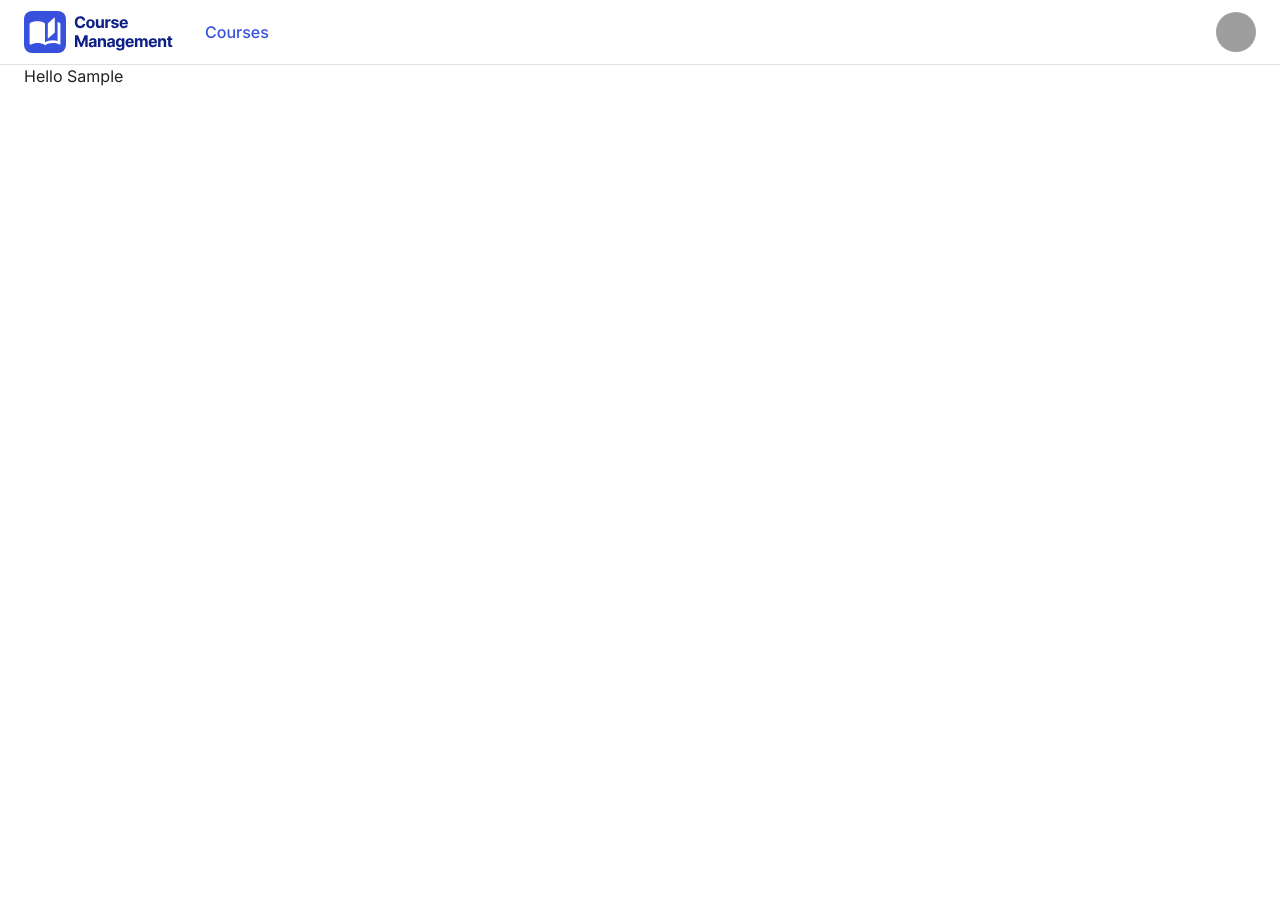
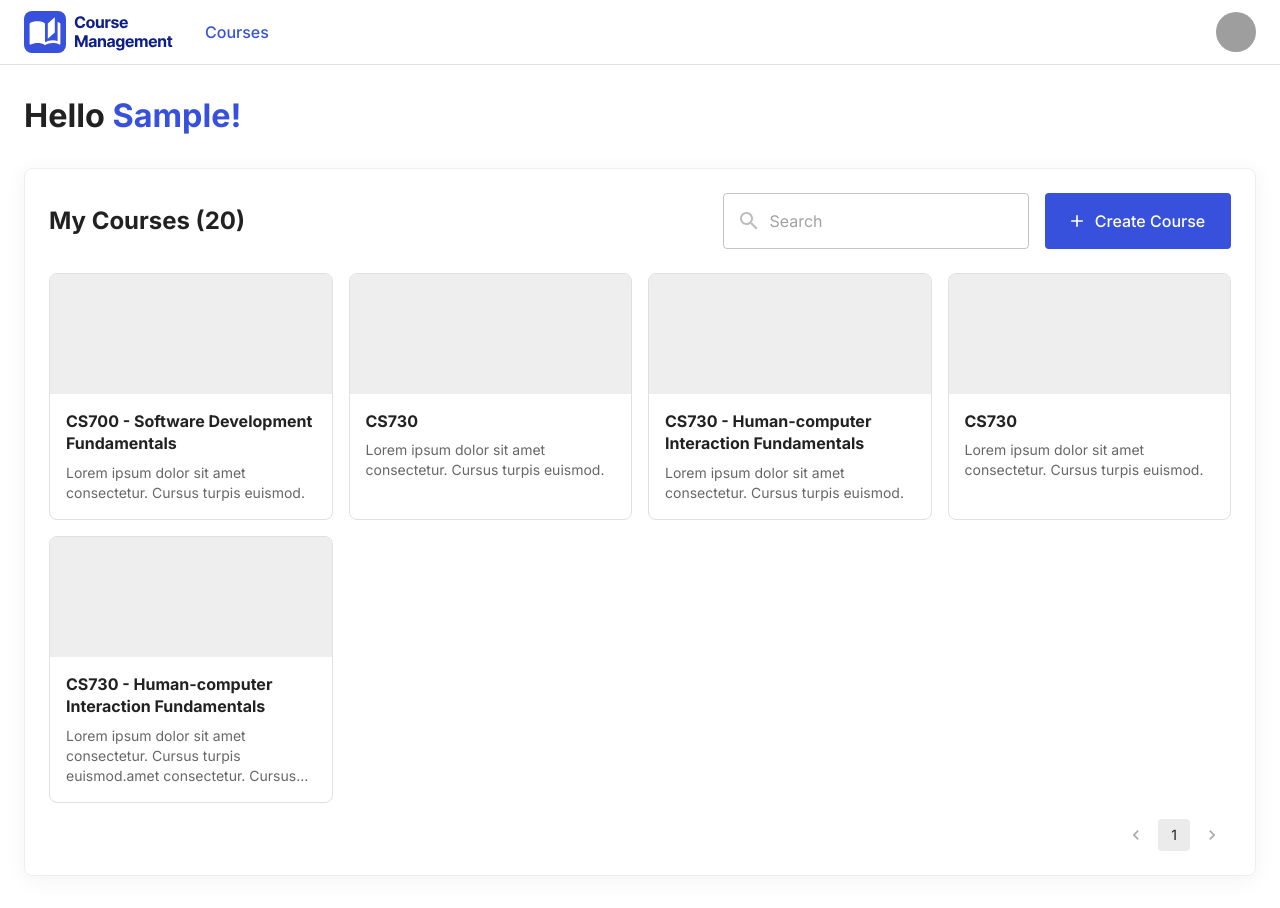
Before and after one commit to pelu-mi/Project-CoMS, a React (Vite) app in the folder client/: page / in a window 1280 px wide. Before the commit the page ends 800 px from the top, so only its background shows below. Built offline with nearby package versions, Linux system fonts and the light colour scheme; sample sign-in values are in the browser's storage; grey boxes are pictures that could not be loaded.

Commit message:
add course list page

```diff
--- /dev/null
+++ b/client/src/components/CourseCard/CourseCard.jsx
@@ -0,0 +1,86 @@
+import {
+  Box,
+  CardActionArea,
+  CardContent,
+  CardMedia,
+  Typography,
+  useTheme,
+} from "@mui/material";
+import EditIcon from "@mui/icons-material/Edit";
+import PropTypes from "prop-types";
+import { StyledCard, StyledIconWrapper } from "./CourseCard.styled";
+import { useUser } from "context";
+import { ROLES } from "constants/role";
+
+export const CourseCard = ({ image = "", title, description }) => {
+  const theme = useTheme();
+  const { user } = useUser();
+  return (
+    <StyledCard elevation={0}>
+      <CardActionArea
+        sx={{
+          height: "100%",
+          display: "flex",
+          flexDirection: "column",
+          justifyContent: "flex-start",
+        }}
+        disableRipple
+      >
+        <Box width="100%" position="relative">
+          <CardMedia
+            image={image}
+            title={title}
+            sx={{
+              height: 120,
+              width: "100%",
+              background: !image ? theme.palette.grey[200] : "none",
+            }}
+          />
+
+          {user.role === ROLES.instructor && (
+            <StyledIconWrapper variant="outlined">
+              <EditIcon color="primary" />
+            </StyledIconWrapper>
+          )}
+        </Box>
+
+        <CardContent sx={{ width: "100%" }}>
+          <Typography
+            mb={1}
+            variant="body1"
+            fontWeight={600}
+            lineHeight={1.4}
+            sx={{
+              overflow: "hidden",
+              textOverflow: "ellipsis",
+              display: "-webkit-box",
+              WebkitLineClamp: "2",
+              WebkitBoxOrient: "vertical",
+            }}
+          >
+            {title}
+          </Typography>
+          <Typography
+            variant="body2"
+            color="text.secondary"
+            sx={{
+              overflow: "hidden",
+              textOverflow: "ellipsis",
+              display: "-webkit-box",
+              WebkitLineClamp: "3",
+              WebkitBoxOrient: "vertical",
+            }}
+          >
+            {description}
+          </Typography>
+        </CardContent>
+      </CardActionArea>
+    </StyledCard>
+  );
+};
+
+CourseCard.propTypes = {
+  image: PropTypes.string,
+  title: PropTypes.string,
+  description: PropTypes.string,
+};
--- /dev/null
+++ b/client/src/components/CourseCard/CourseCard.styled.js
@@ -0,0 +1,16 @@
+import { Button, Card, styled } from "@mui/material";
+
+export const StyledCard = styled(Card)(({ theme }) => ({
+  height: "100%",
+  borderRadius: "8px",
+  border: `1px solid ${theme.palette.grey[300]}`,
+}));
+
+export const StyledIconWrapper = styled(Button)({
+  position: "absolute",
+  top: "16px",
+  right: "16px",
+  padding: "4px",
+  minWidth: "34px",
+  background: "white",
+});
--- /dev/null
+++ b/client/src/components/CourseCard/index.js
@@ -0,0 +1 @@
+export { CourseCard } from "./CourseCard";
--- a/client/src/components/NavBar/NavBar.jsx
+++ b/client/src/components/NavBar/NavBar.jsx
@@ -2,11 +2,14 @@ import { Box, Button, Container, Toolbar } from "@mui/material";
 import { StyledAppBar, StyledNavLogo } from "./NavBar.styled";
 import { MobileMenus, UserMenus } from "./units";
 import { useUser } from "context/UserProvider/UserProvider";
+import { COURSE_LIST_ROUTE } from "routes";
+import { useNavigate } from "react-router-dom";
 
-export const pages = ["Courses"];
+export const pages = [{ title: "Courses", path: COURSE_LIST_ROUTE }];
 
 export const NavBar = () => {
   const { user } = useUser();
+  const navigate = useNavigate();
 
   return (
     <>
@@ -21,9 +24,9 @@ export const NavBar = () => {
             >
               <StyledNavLogo component="img" src="./full-logo.svg" />
               {user &&
-                pages.map((page) => (
-                  <Button key={page} variant="text">
-                    {page}
+                pages.map(({ title, path }) => (
+                  <Button key={title} variant="text" onClick={navigate(path)}>
+                    {title}
                   </Button>
                 ))}
             </Box>
--- /dev/null
+++ b/client/src/constants/role.js
@@ -0,0 +1,4 @@
+export const ROLES = {
+  student: "student",
+  instructor: "instructor",
+};
--- a/client/src/context/ThemeProvider/theme.js
+++ b/client/src/context/ThemeProvider/theme.js
@@ -36,10 +36,13 @@ const theme = createTheme({
       fontWeight: 500,
     },
     h4: {
-      fontWeight: 500,
+      fontWeight: 600,
     },
     h5: {
-      fontWeight: 500,
+      fontWeight: 600,
+    },
+    h6: {
+      fontWeight: 600,
     },
     button: {
       textTransform: "none",
--- a/client/src/context/index.js
+++ b/client/src/context/index.js
@@ -1,2 +1,2 @@
 export { ThemeProvider } from "./ThemeProvider";
-export { UserProvider } from "./UserProvider";
+export { UserProvider, useUser } from "./UserProvider/UserProvider";
--- a/client/src/pages/CourseListPage/CourseListPage.jsx
+++ b/client/src/pages/CourseListPage/CourseListPage.jsx
@@ -1,11 +1,128 @@
-import { Typography } from "@mui/material";
+import {
+  Box,
+  Button,
+  Grid,
+  InputAdornment,
+  Pagination,
+  TextField,
+  Typography,
+  useTheme,
+} from "@mui/material";
 import { useUser } from "context/UserProvider/UserProvider";
+import {
+  StyledActionContainer,
+  StyledCourseContainer,
+} from "./CourseListPage.styled";
+import AddIcon from "@mui/icons-material/Add";
+import SearchIcon from "@mui/icons-material/Search";
+import { useState } from "react";
+import { CourseCard } from "components/CourseCard";
+import { useNavigate } from "react-router-dom";
 
 export const CourseListPage = () => {
   const { user } = useUser();
+  const navigate = useNavigate();
+  const theme = useTheme();
+
+  const [page, setPage] = useState(1);
+  const [totalPages] = useState(1);
+
+  const [courses] = useState([
+    {
+      title: "CS700 - Software Development Fundamentals",
+      description:
+        "Lorem ipsum dolor sit amet consectetur. Cursus turpis euismod.",
+    },
+    {
+      title: "CS730",
+      description:
+        "Lorem ipsum dolor sit amet consectetur. Cursus turpis euismod.",
+    },
+    {
+      title: "CS730 - Human-computer Interaction Fundamentals",
+      description:
+        "Lorem ipsum dolor sit amet consectetur. Cursus turpis euismod.",
+    },
+    {
+      title: "CS730",
+      description:
+        "Lorem ipsum dolor sit amet consectetur. Cursus turpis euismod.",
+    },
+    {
+      title: "CS730 - Human-computer Interaction Fundamentals",
+      description:
+        "Lorem ipsum dolor sit amet consectetur. Cursus turpis euismod.amet consectetur. Cursus turpis euismod.",
+    },
+  ]);
+
+  const handlePagination = (event, value) => {
+    setPage(value);
+  };
+
   return (
-    <>
-      <Typography>Hello {user.firstName}</Typography>
-    </>
+    <Box pb={4}>
+      <Typography variant="h4" marginY={4}>
+        Hello{" "}
+        <Typography variant="h4" component="span" color="primary">
+          {user.firstName}!
+        </Typography>
+      </Typography>
+
+      <StyledCourseContainer>
+        <Box
+          display="flex"
+          justifyContent="space-between"
+          alignItems="center"
+          flexWrap="wrap"
+          mb={3}
+        >
+          <Typography
+            variant="h5"
+            sx={{ my: { xs: "16px", sm: 0 }, pr: "16px", flexGrow: 20 }}
+          >
+            My Courses (20)
+          </Typography>
+
+          <StyledActionContainer>
+            <TextField
+              placeholder="Search"
+              sx={{ flexGrow: 1 }}
+              InputProps={{
+                startAdornment: (
+                  <InputAdornment position="start">
+                    <SearchIcon sx={{ color: theme.palette.grey[400] }} />
+                  </InputAdornment>
+                ),
+              }}
+            />
+
+            <Button startIcon={<AddIcon />} sx={{ minHeight: 56, flexGrow: 1 }}>
+              Create Course
+            </Button>
+          </StyledActionContainer>
+        </Box>
+
+        <Grid container spacing={2}>
+          {courses.map((course, index) => (
+            <Grid item key={index} xs={12} sm={4} md={3}>
+              <CourseCard
+                title={course.title}
+                description={course.description}
+                onClick={navigate("/")}
+              />
+            </Grid>
+          ))}
+        </Grid>
+
+        <Box display="flex" justifyContent="flex-end" mt={2}>
+          <Pagination
+            count={totalPages}
+            page={page}
+            shape="rounded"
+            onChange={handlePagination}
+          />
+        </Box>
+      </StyledCourseContainer>
+    </Box>
   );
 };
--- /dev/null
+++ b/client/src/pages/CourseListPage/CourseListPage.styled.js
@@ -0,0 +1,19 @@
+import { Box, styled } from "@mui/material";
+
+export const StyledCourseContainer = styled(Box)(({ theme }) => ({
+  border: `1px solid ${theme.palette.grey[200]}`,
+  borderRadius: `8px`,
+  padding: "24px",
+  boxShadow: "0 4px 24px rgba(0, 0, 0, 0.05)",
+
+  [theme.breakpoints.down("sm")]: {
+    padding: "16px",
+  },
+}));
+
+export const StyledActionContainer = styled(Box)({
+  display: "flex",
+  gap: "16px",
+  flexGrow: 1,
+  flexWrap: "wrap-reverse",
+});
--- a/client/src/pages/CreateAccountPage/CreateAccountPage.jsx
+++ b/client/src/pages/CreateAccountPage/CreateAccountPage.jsx
@@ -12,11 +12,7 @@ import { useState } from "react";
 import { LOGIN_ROUTE } from "routes";
 import { StyledLayout, StyledForm } from "pages/LoginPage/LoginPage.styled";
 import { useUser } from "context/UserProvider/UserProvider";
-
-const ROLES = {
-  student: "student",
-  instructor: "instructor",
-};
+import { ROLES } from "constants/role";
 
 export const CreateAccountPage = () => {
   const { createAccount } = useUser();
```
